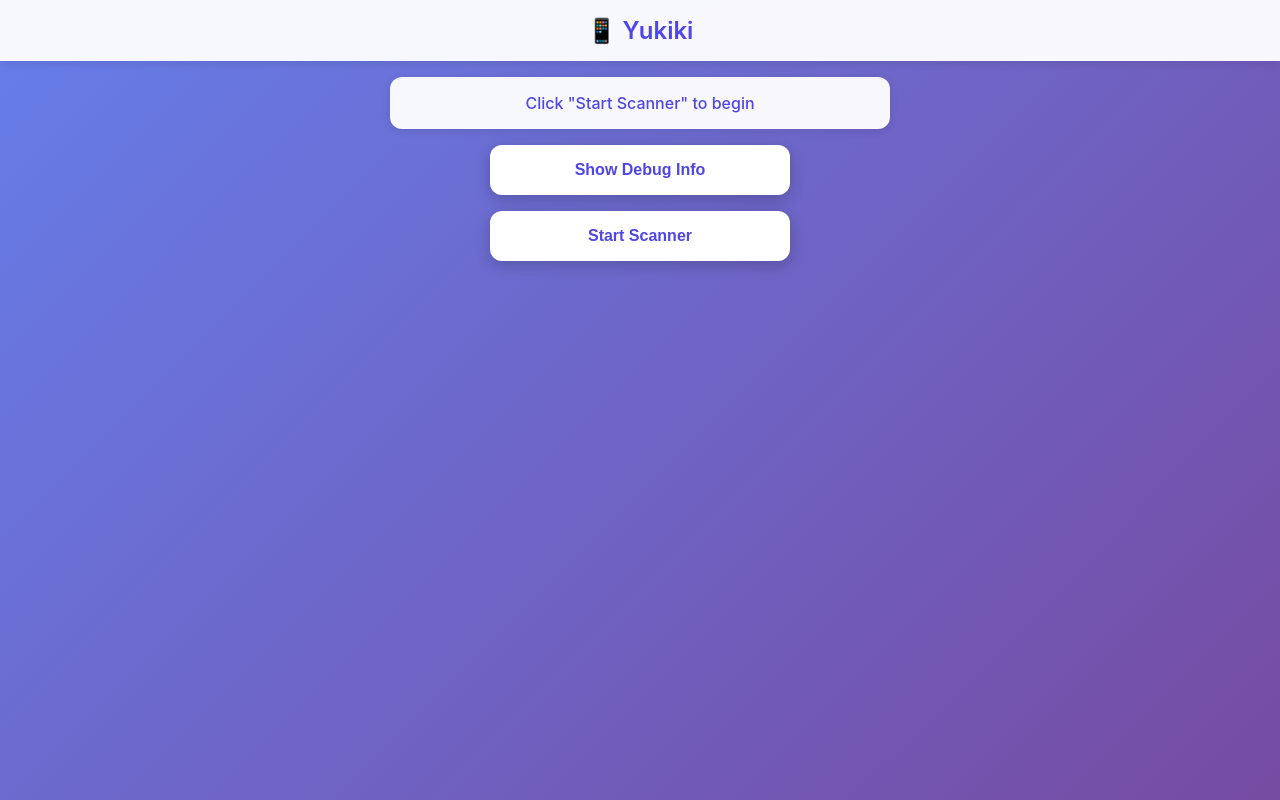
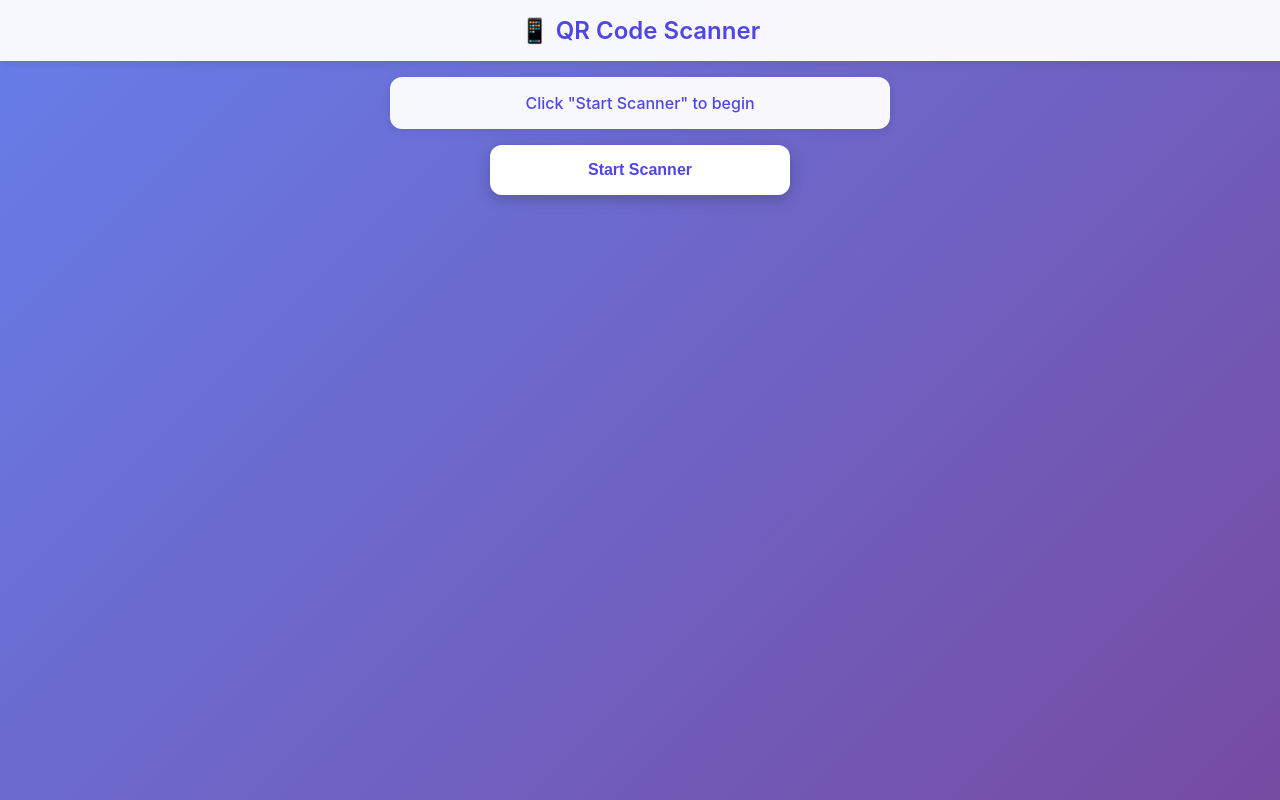
Before and after one commit to PaulJhonson26/Yukiki, a plain HTML site: page index.html in a window 1280 px wide. Drawn offline with nearby package versions, Linux system fonts and the light colour scheme.

Commit message:
feat/modifs

```diff
--- a/index.html
+++ b/index.html
@@ -9,10 +9,11 @@
     <link rel="stylesheet" href="styles.css">
     <script src="https://cdnjs.cloudflare.com/ajax/libs/jsQR/1.4.0/jsQR.min.js"></script>
     <script src="pwa.js"></script>
+
 </head>
 <body>
     <header>
-        <h1>📱 Yukiki</h1>
+        <h1>📱 QR Code Scanner</h1>
     </header>
 
     <main>
@@ -22,10 +23,6 @@
         </div>
 
         <div class="status" id="status">Click "Start Scanner" to begin</div>
-
-        <button id="toggle-debug">Show Debug Info</button>
-
-        <div id="debug-console"></div>
 
         <div id="scanner-container" style="display: none;">
             <video id="video" playsinline></video>
@@ -50,6 +47,7 @@
             <button id="scan-again-btn">Scan Another Code</button>
         </div>
     </main>
+
     <script src="script.js"></script>
 </body>
 </html>
```
